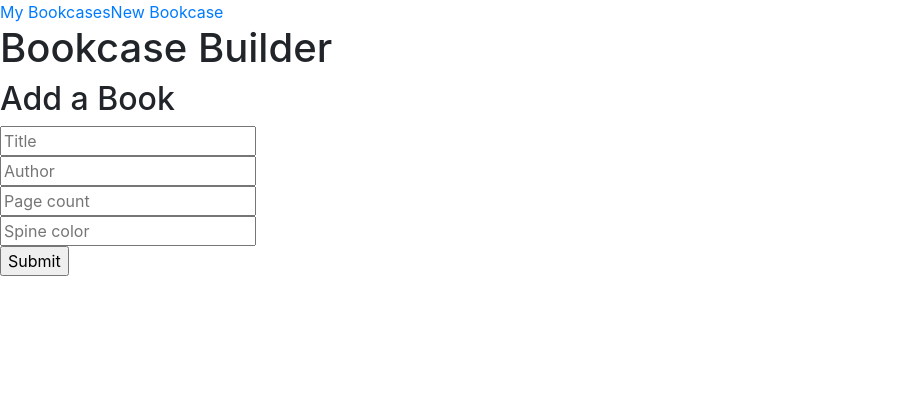
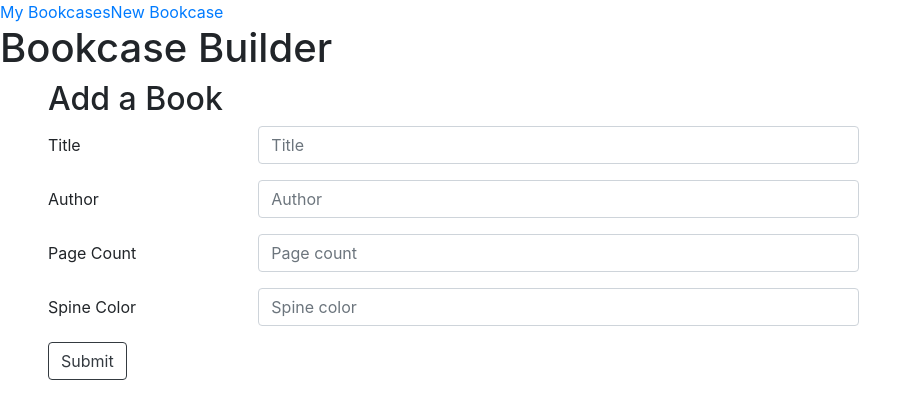
Before and after one commit to RachelWyatt/bookcase-client, a React (Create React App) app: page /bookcases/1/books/new in a window 1280 px wide. Shown: the top 418 px of the page, without its empty margins (0-922 px from the left). Built offline with nearby package versions, Linux system fonts and the light colour scheme; no server answers.

Commit message:
add styling to New Book Form

```diff
--- a/src/components/BookForm.js
+++ b/src/components/BookForm.js
@@ -20,16 +20,37 @@ class BookForm extends React.Component {
     }
     render() {
     return (
-        <div>
+        <div class="ml-5">
         <h2>Add a Book</h2>
         < form onSubmit={this.handleSubmit}>
-            <input placeholder="Title" name="title" value={this.props.title} type="text" onChange={this.handleChange}/> <br/>
-            <input placeholder="Author" name="author" value={this.props.author} type="text" onChange={this.handleChange}/><br/>
-            <input placeholder="Page count" name="pageCount" value={this.props.pageCount} type="integer" onChange={this.handleChange}/><br/>
-            <input placeholder="Spine color" name="spineColor" value={this.props.spineColor} type="text" onChange={this.handleChange}/><br/>
-            <input type="submit" value="Submit"/>
+            <div class="form-group row">
+                <label for="bookFormTitleInput" class="col-sm-2 col-form-label">Title</label>
+                <div class="col-sm-6">
+                    <input placeholder="Title" class="form-control" name="title" value={this.props.title} type="text" onChange={this.handleChange}/>
+                </div>
+            </div>
+            <div class="form-group row" >
+                <label for="bookFormAuthorInput" class="col-sm-2 col-form-label">Author</label>
+                <div class="col-sm-6">
+                    <input placeholder="Author"  class="form-control" name="author" value={this.props.author} type="text" onChange={this.handleChange}/>
+                </div>
+            </div>
+            <div class="form-group row" >
+                <label for="bookFormPageCountInput" class="col-sm-2 col-form-label">Page Count</label>
+                <div class="col-sm-6">
+                    <input placeholder="Page count"  class="form-control"  name="pageCount" value={this.props.pageCount} type="integer" onChange={this.handleChange}/>
+                </div>
+            </div>
+            <div class="form-group row" >
+                <label for="bookFormSpineColorInput" class="col-sm-2 col-form-label">Spine Color</label>
+                <div class="col-sm-6">
+                    <input placeholder="Spine color"  class="form-control"  name="spineColor" value={this.props.spineColor} type="text" onChange={this.handleChange}/>
+                </div>
+            </div>
+            <input type="submit" value="Submit" class="btn btn-outline-dark"/>
         </form>
         </div>
+
     )
     }
 }
```
